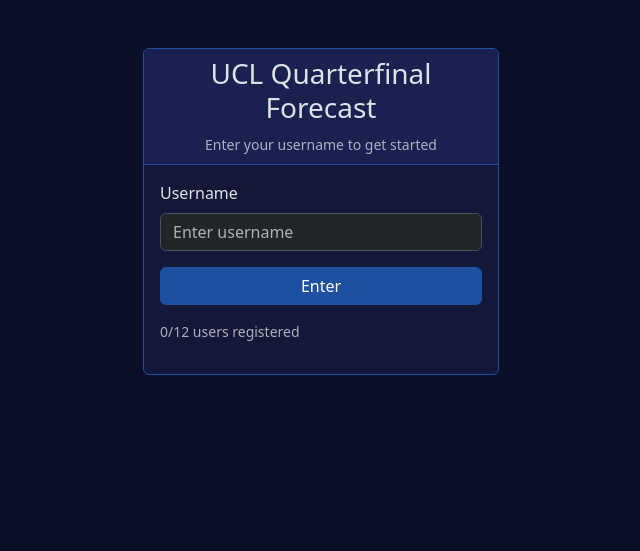
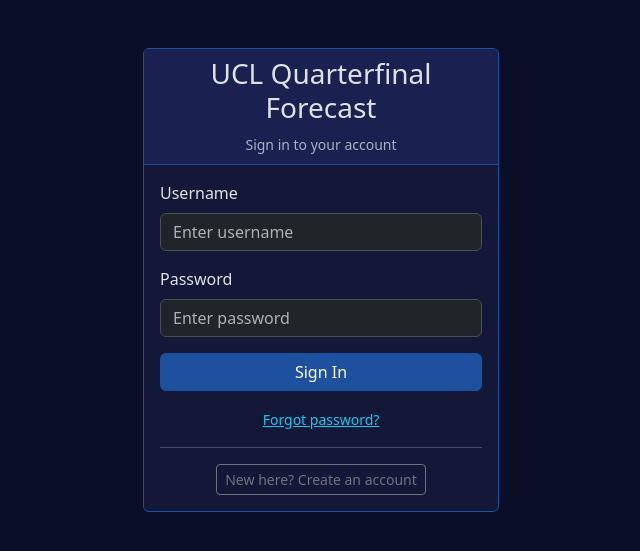
Before and after one commit to yurifleon/UCL-predictions, a Flask app: page / in a window 1280 px wide. Shown: the part 58-609 px from the top of the page, without its empty margins (319-959 px from the left). Run offline with Flask 3, Linux system fonts and the light colour scheme.

Commit message:
Add password-based auth flows and user schema migration

```diff
--- a/app.py
+++ b/app.py
@@ -1,8 +1,12 @@
 import json
 import os
-from datetime import datetime
+import secrets
+import smtplib
+from datetime import datetime, timedelta
+from email.mime.text import MIMEText
 from functools import lru_cache
 from flask import Flask, render_template, request, redirect, url_for, session, flash, g
+from werkzeug.security import generate_password_hash, check_password_hash
 
 app = Flask(__name__)
 app.secret_key = "ucl-forecast-secret-key-change-me"
@@ -10,7 +14,7 @@ app.secret_key = "ucl-forecast-secret-key-change-me"
 DATA_FILE = os.path.join(os.path.dirname(os.path.abspath(__file__)), "data.json")
 
 DEFAULT_DATA = {
-    "users": [],
+    "users": {},
     "admin_password": "admin123",
     "matches": [],
     "predictions": {},
@@ -32,18 +36,76 @@ def invalidate_cache():
     load_data_cached.cache_clear()
 
 
+def migrate_data(data):
+    """Convert list-based users to dict-based. Saves file if migration needed."""
+    if isinstance(data["users"], list):
+        old_list = data["users"]
+        data["users"] = {
+            username: {
+                "email": None,
+                "password_hash": None,
+                "reset_token": None,
+                "reset_expires": None,
+            }
+            for username in old_list
+        }
+        save_data(data)
+    return data
+
+
 def load_data():
     if not os.path.exists(DATA_FILE):
         save_data(DEFAULT_DATA)
         return DEFAULT_DATA.copy()
     with open(DATA_FILE, "r") as f:
-        return json.load(f)
+        data = json.load(f)
+    data = migrate_data(data)
+    return data
 
 
 def save_data(data):
     with open(DATA_FILE, "w") as f:
         json.dump(data, f, indent=2)
     invalidate_cache()
+
+
+def user_profile_complete(user_record):
+    """Returns True if the user has both password_hash and email set."""
+    if user_record is None:
+        return False
+    return (
+        user_record.get("password_hash") is not None
+        and user_record.get("email") is not None
+    )
+
+
+def send_reset_email(to_address, reset_url):
+    """Send password reset email. Returns False silently if SMTP not configured."""
+    smtp_user = os.environ.get("SMTP_USER")
+    smtp_pass = os.environ.get("SMTP_PASS")
+    if not smtp_user or not smtp_pass:
+        return False
+    smtp_host = os.environ.get("SMTP_HOST", "smtp.gmail.com")
+    smtp_port = int(os.environ.get("SMTP_PORT", "587"))
+    smtp_from = os.environ.get("SMTP_FROM", smtp_user)
+
+    msg = MIMEText(
+        f"Hello,\n\nClick the link below to reset your UCL Forecast password:\n\n"
+        f"{reset_url}\n\n"
+        "This link expires in 1 hour. If you did not request a reset, ignore this email."
+    )
+    msg["Subject"] = "UCL Forecast — Password Reset"
+    msg["From"] = smtp_from
+    msg["To"] = to_address
+
+    try:
+        with smtplib.SMTP(smtp_host, smtp_port) as server:
+            server.starttls()
+            server.login(smtp_user, smtp_pass)
+            server.sendmail(smtp_from, [to_address], msg.as_string())
+    except Exception:
+        return False
+    return True
 
 
 def get_match_by_id(matches, match_id):
@@ -147,7 +209,7 @@ def get_qualifier(match):
 
 def build_leaderboard(data):
     rows = []
-    for user in data["users"]:
+    for user in data["users"].keys():
         user_preds = data["predictions"].get(user, {})
         total = 0
         breakdown = []
@@ -184,29 +246,208 @@ def before_request():
 def home():
     if session.get("username"):
         return redirect(url_for("dashboard"))
-    data = load_data()
-    return render_template("home.html", users=data["users"])
+    return render_template("home.html")
 
 
 @app.route("/login", methods=["POST"])
 def login():
     username = request.form.get("username", "").strip().lower()
+    password = request.form.get("password", "")
     if not username:
         flash("Please enter a username.", "danger")
         return redirect(url_for("home"))
 
     data = load_data()
-    if username not in data["users"]:
+    user_record = data["users"].get(username)
+    if user_record is None:
+        flash("Invalid username or password.", "danger")
+        return redirect(url_for("home"))
+
+    if user_record.get("password_hash") is None:
+        # Migrated user with no password yet — let them in to set one
+        session["username"] = username
+        flash("Please set an email and password to continue.", "warning")
+        return redirect(url_for("complete_profile"))
+
+    if not check_password_hash(user_record["password_hash"], password):
+        flash("Invalid username or password.", "danger")
+        return redirect(url_for("home"))
+
+    session["username"] = username
+    flash(f"Welcome back, {username}!", "success")
+    return redirect(url_for("dashboard"))
+
+
+@app.route("/register", methods=["GET", "POST"])
+def register():
+    if session.get("username"):
+        return redirect(url_for("dashboard"))
+    if request.method == "POST":
+        username = request.form.get("username", "").strip().lower()
+        email = request.form.get("email", "").strip().lower()
+        password = request.form.get("password", "")
+        confirm_password = request.form.get("confirm_password", "")
+
+        if not username or not email or not password or not confirm_password:
+            flash("All fields are required.", "danger")
+            return render_template("register.html")
+
+        if len(username) > 20:
+            flash("Username must be 20 characters or fewer.", "danger")
+            return render_template("register.html")
+
+        if password != confirm_password:
+            flash("Passwords do not match.", "danger")
+            return render_template("register.html")
+
+        if len(password) < 6:
+            flash("Password must be at least 6 characters.", "danger")
+            return render_template("register.html")
+
+        data = load_data()
+
+        if username in data["users"]:
+            flash("Username already taken.", "danger")
+            return render_template("register.html")
+
+        for record in data["users"].values():
+            if record.get("email") == email:
+                flash("Email already in use.", "danger")
+                return render_template("register.html")
+
         if len(data["users"]) >= 12:
-            flash("Maximum 12 users reached. Pick an existing username.", "danger")
-            return redirect(url_for("home"))
-        data["users"].append(username)
+            flash("Maximum 12 users reached. Registration is closed.", "danger")
+            return render_template("register.html")
+
+        data["users"][username] = {
+            "email": email,
+            "password_hash": generate_password_hash(password),
+            "reset_token": None,
+            "reset_expires": None,
+        }
         data["predictions"][username] = {}
         save_data(data)
+        session["username"] = username
+        flash(f"Account created! Welcome, {username}!", "success")
+        return redirect(url_for("dashboard"))
 
-    session["username"] = username
-    flash(f"Welcome, {username}!", "success")
-    return redirect(url_for("dashboard"))
+    return render_template("register.html")
+
+
+@app.route("/complete-profile", methods=["GET", "POST"])
+def complete_profile():
+    username = session.get("username")
+    if not username:
+        return redirect(url_for("home"))
+    data = load_data()
+    user_record = data["users"].get(username)
+    if user_record is None:
+        session.pop("username", None)
+        return redirect(url_for("home"))
+    if user_profile_complete(user_record):
+        return redirect(url_for("dashboard"))
+
+    if request.method == "POST":
+        email = request.form.get("email", "").strip().lower()
+        password = request.form.get("password", "")
+        confirm_password = request.form.get("confirm_password", "")
+
+        if not email or not password or not confirm_password:
+            flash("All fields are required.", "danger")
+            return render_template("complete_profile.html")
+
+        if password != confirm_password:
+            flash("Passwords do not match.", "danger")
+            return render_template("complete_profile.html")
+
+        if len(password) < 6:
+            flash("Password must be at least 6 characters.", "danger")
+            return render_template("complete_profile.html")
+
+        for uname, record in data["users"].items():
+            if uname != username and record.get("email") == email:
+                flash("Email already in use.", "danger")
+                return render_template("complete_profile.html")
+
+        user_record["email"] = email
+        user_record["password_hash"] = generate_password_hash(password)
+        save_data(data)
+        flash("Profile complete! Welcome back.", "success")
+        return redirect(url_for("dashboard"))
+
+    return render_template("complete_profile.html")
+
+
+@app.route("/forgot-password", methods=["GET", "POST"])
+def forgot_password():
+    if request.method == "POST":
+        email = request.form.get("email", "").strip().lower()
+        flash("If that email is registered, a reset link has been sent.", "info")
+        data = load_data()
+        matched_username = None
+        for uname, record in data["users"].items():
+            if record.get("email") == email:
+                matched_username = uname
+                break
+        if matched_username:
+            token = secrets.token_urlsafe(32)
+            expires = (datetime.now() + timedelta(hours=1)).isoformat()
+            data["users"][matched_username]["reset_token"] = token
+            data["users"][matched_username]["reset_expires"] = expires
+            save_data(data)
+            base_url = os.environ.get("APP_BASE_URL", "http://localhost:5000")
+            reset_url = f"{base_url}/reset-password/{token}"
+            send_reset_email(email, reset_url)
+        return redirect(url_for("forgot_password"))
+    return render_template("forgot_password.html")
+
+
+@app.route("/reset-password/<token>", methods=["GET", "POST"])
+def reset_password(token):
+    data = load_data()
+    matched_username = None
+    for uname, record in data["users"].items():
+        if record.get("reset_token") == token:
+            matched_username = uname
+            break
+
+    if matched_username is None:
+        flash("Invalid or expired link.", "danger")
+        return redirect(url_for("forgot_password"))
+
+    user_record = data["users"][matched_username]
+    expires_str = user_record.get("reset_expires")
+    if expires_str is None or datetime.fromisoformat(expires_str) < datetime.now():
+        user_record["reset_token"] = None
+        user_record["reset_expires"] = None
+        save_data(data)
+        flash("This reset link has expired. Please request a new one.", "danger")
+        return redirect(url_for("forgot_password"))
+
+    if request.method == "POST":
+        password = request.form.get("password", "")
+        confirm_password = request.form.get("confirm_password", "")
+
+        if not password or not confirm_password:
+            flash("Both fields are required.", "danger")
+            return render_template("reset_password.html", token=token)
+
+        if password != confirm_password:
+            flash("Passwords do not match.", "danger")
+            return render_template("reset_password.html", token=token)
+
+        if len(password) < 6:
+            flash("Password must be at least 6 characters.", "danger")
+            return render_template("reset_password.html", token=token)
+
+        user_record["password_hash"] = generate_password_hash(password)
+        user_record["reset_token"] = None
+        user_record["reset_expires"] = None
+        save_data(data)
+        flash("Password updated! Please sign in.", "success")
+        return redirect(url_for("home"))
+
+    return render_template("reset_password.html", token=token)
 
 
 @app.route("/logout")
@@ -222,6 +463,8 @@ def dashboard():
     if not username:
         return redirect(url_for("home"))
     data = load_data()
+    if not user_profile_complete(data["users"].get(username)):
+        return redirect(url_for("complete_profile"))
     user_preds = data["predictions"].get(username, {})
     matches_info = []
     for match in data["matches"]:
@@ -249,6 +492,9 @@ def predict(match_id):
         return redirect(url_for("home"))
 
     data = load_data()
+    if not user_profile_complete(data["users"].get(username)):
+        return redirect(url_for("complete_profile"))
+
     match = get_match_by_id(data["matches"], match_id)
     if not match:
         flash("Match not found.", "danger")
@@ -388,7 +634,7 @@ def admin():
         if action == "remove_user":
             username_to_remove = request.form.get("username_to_remove", "").strip().lower()
             if username_to_remove in data["users"]:
-                data["users"].remove(username_to_remove)
+                del data["users"][username_to_remove]
                 data["predictions"].pop(username_to_remove, None)
                 save_data(data)
                 flash(f"User '{username_to_remove}' removed.", "success")
--- a/templates/home.html
+++ b/templates/home.html
@@ -1,37 +1,34 @@
 {% extends "base.html" %}
-{% block title %}UCL Forecast - Login{% endblock %}
+{% block title %}UCL Forecast - Sign In{% endblock %}
 {% block content %}
 <div class="row justify-content-center mt-5">
     <div class="col-md-6 col-lg-4">
         <div class="card">
             <div class="card-header text-center">
                 <h3>UCL Quarterfinal Forecast</h3>
-                <small class="text-muted">Enter your username to get started</small>
+                <small class="text-muted">Sign in to your account</small>
             </div>
             <div class="card-body">
                 <form method="POST" action="{{ url_for('login') }}">
                     <div class="mb-3">
                         <label for="username" class="form-label">Username</label>
                         <input type="text" class="form-control" id="username" name="username"
-                               placeholder="Enter username" required maxlength="20">
+                               placeholder="Enter username" required maxlength="20" autocomplete="username">
                     </div>
-                    <button type="submit" class="btn btn-primary w-100">Enter</button>
+                    <div class="mb-3">
+                        <label for="password" class="form-label">Password</label>
+                        <input type="password" class="form-control" id="password" name="password"
+                               placeholder="Enter password" required autocomplete="current-password">
+                    </div>
+                    <button type="submit" class="btn btn-primary w-100">Sign In</button>
                 </form>
-
-                {% if users %}
+                <div class="text-center mt-3">
+                    <a href="{{ url_for('forgot_password') }}" class="text-info small">Forgot password?</a>
+                </div>
                 <hr>
-                <p class="text-muted small">Or pick an existing user:</p>
-                <div class="d-flex flex-wrap gap-2">
-                    {% for user in users %}
-                    <form method="POST" action="{{ url_for('login') }}" class="d-inline">
-                        <input type="hidden" name="username" value="{{ user }}">
-                        <button type="submit" class="btn btn-outline-info btn-sm">{{ user }}</button>
-                    </form>
-                    {% endfor %}
+                <div class="text-center">
+                    <a href="{{ url_for('register') }}" class="btn btn-outline-secondary btn-sm">New here? Create an account</a>
                 </div>
-                {% endif %}
-
-                <p class="text-muted small mt-3">{{ users|length }}/12 users registered</p>
             </div>
         </div>
     </div>
```
Also changed, not shown: CLAUDE.md (+50 -11 lines), templates/complete_profile.html (added, +36 -0 lines), templates/forgot_password.html (added, +27 -0 lines), templates/register.html (added, +42 -0 lines), templates/reset_password.html (added, +31 -0 lines).
